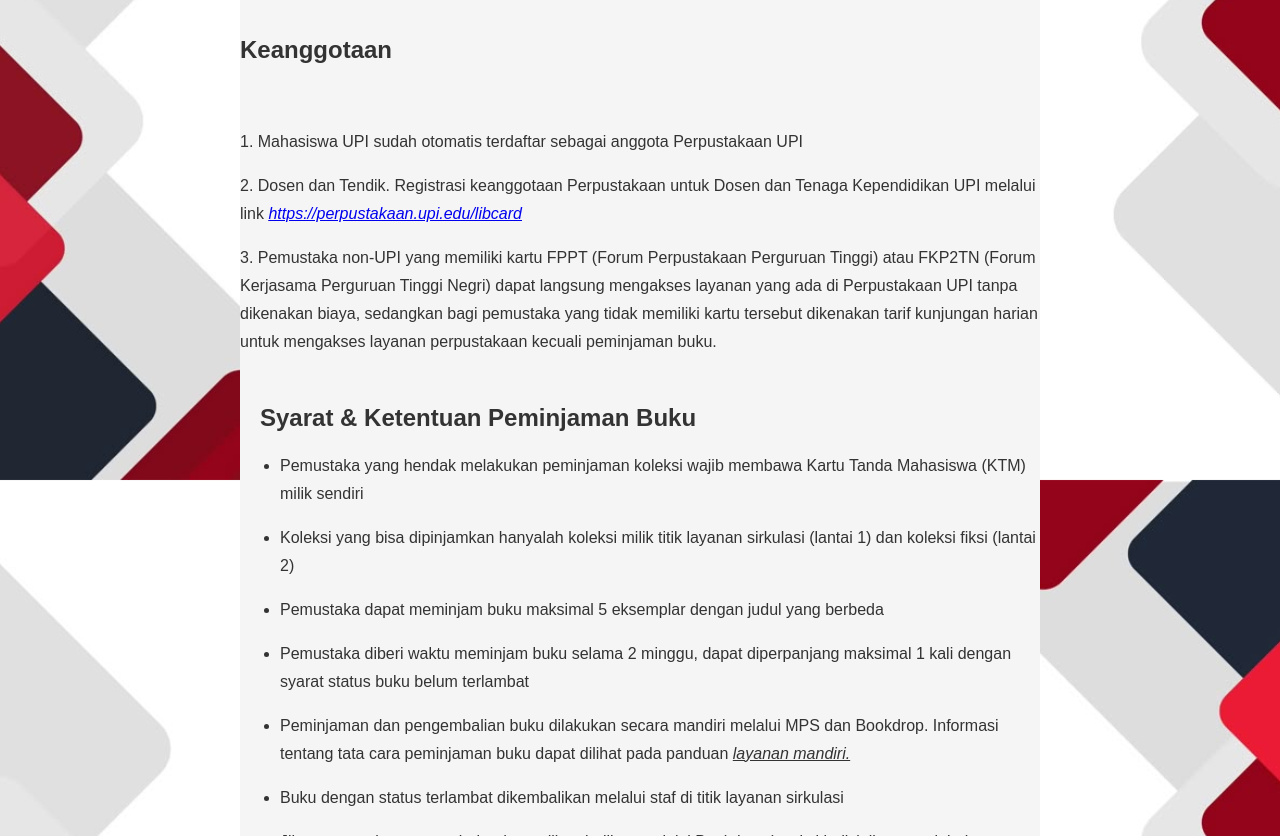
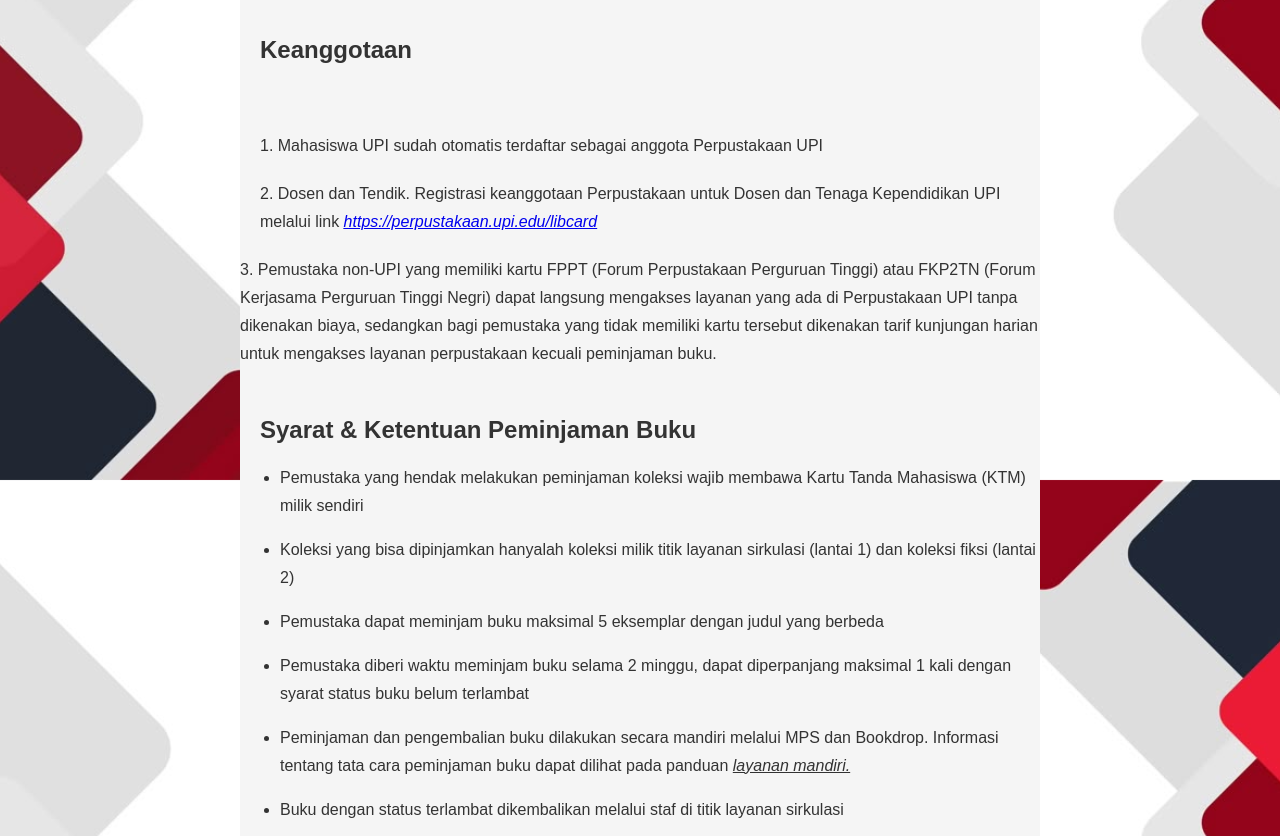
Before and after one commit to Ghaa26/webpkl.github.io, a plain HTML site: page LAYANAN.html in a window 1280 px wide. Shown: the part 3520-4356 px from the top of the page. Drawn offline with Linux system fonts and the light colour scheme.

Commit message:
LAYANAN.html

```diff
--- a/LAYANAN.html
+++ b/LAYANAN.html
@@ -100,11 +100,11 @@
 
     <h2 style="margin: 20px;">Layanan disabilitas</h2>
 
-    <br><h2>Keanggotaan</h2></br>
+    <br><h2 style="margin: 20px;">Keanggotaan</h2></br>
 
-    <p>1. Mahasiswa UPI sudah otomatis terdaftar sebagai anggota Perpustakaan UPI</p>
+    <p style="margin: 20px;">1. Mahasiswa UPI sudah otomatis terdaftar sebagai anggota Perpustakaan UPI</p>
 
-    <p>2. Dosen dan Tendik. Registrasi keanggotaan Perpustakaan untuk Dosen dan Tenaga Kependidikan UPI melalui link <u><i><a href="https://perpustakaan.upi.edu/libcard" class="l">https://perpustakaan.upi.edu/libcard</a></i></u></p>
+    <p style="margin: 20px;">2. Dosen dan Tendik. Registrasi keanggotaan Perpustakaan untuk Dosen dan Tenaga Kependidikan UPI melalui link <u><i><a href="https://perpustakaan.upi.edu/libcard" class="l">https://perpustakaan.upi.edu/libcard</a></i></u></p>
 
     <p>3. Pemustaka non-UPI yang memiliki kartu FPPT (Forum Perpustakaan Perguruan Tinggi) atau FKP2TN (Forum Kerjasama Perguruan Tinggi Negri) dapat langsung mengakses layanan yang ada di Perpustakaan UPI tanpa dikenakan biaya, sedangkan bagi pemustaka yang tidak memiliki kartu tersebut dikenakan tarif kunjungan harian untuk mengakses layanan perpustakaan kecuali peminjaman buku.</p>
 
```
